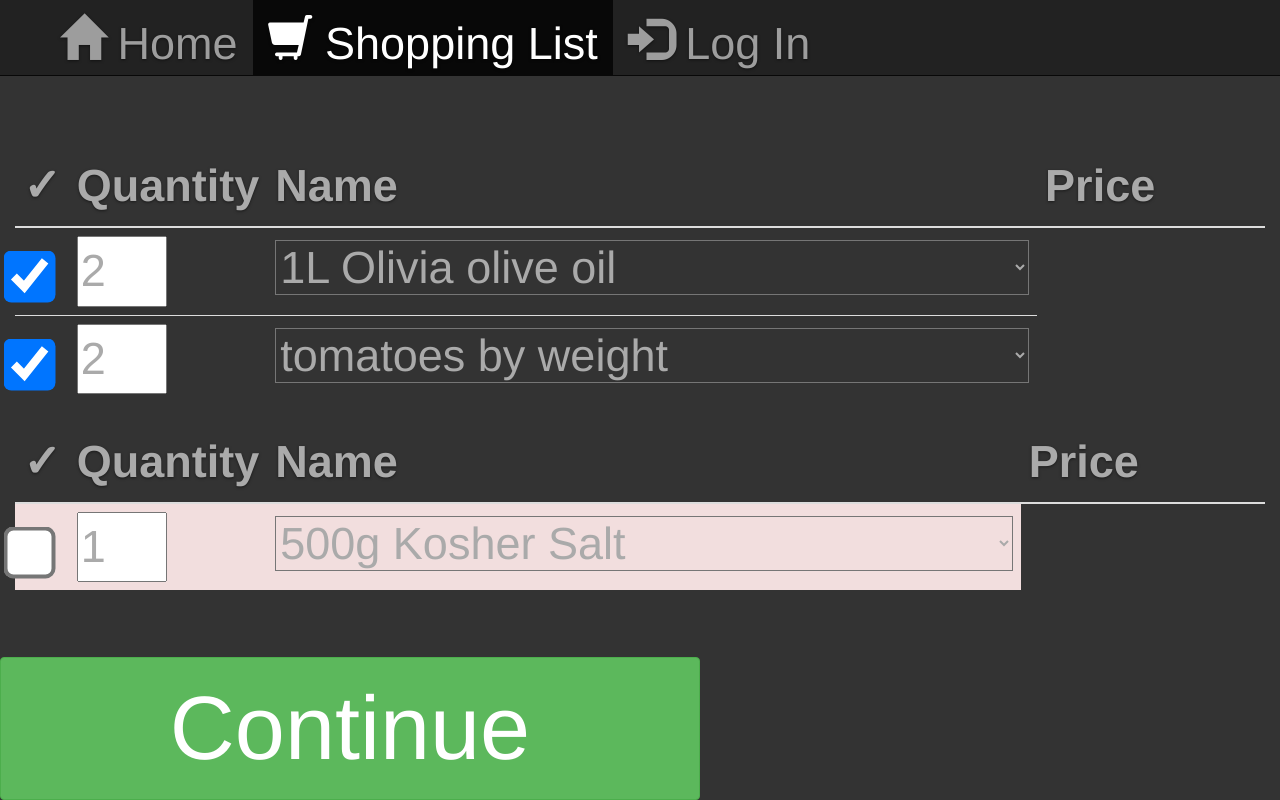
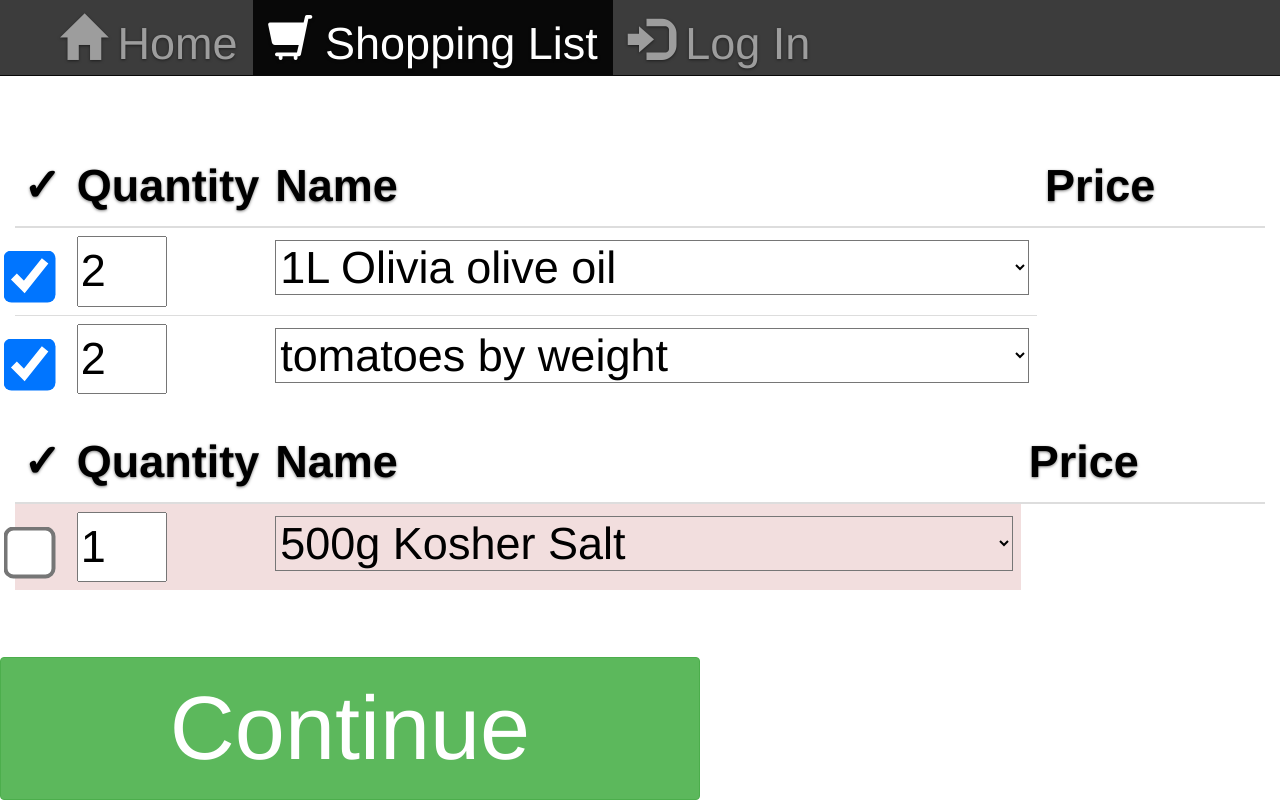
Before and after one commit to lfking/EZOrder, a Django app: page /ezorder/shopping_list/ in a window 1280 px wide. Run offline with Django 3.2, Linux system fonts and the light colour scheme; parts of the project's set-up code (start-up, migrations or seed data) failed here and were passed over; some libraries are stand-ins or nearby versions; some web fonts are replaced.

Commit message:
Last design issues

```diff
--- a/ezorder/views.py
+++ b/ezorder/views.py
@@ -53,6 +53,7 @@ def shopping_list(request):
     'selected': True,
     'brands': [
          {'name': 'tomatoes by weight', 'quantity': 2, 'unit_weight': 0.5, 'weight_unit': 'kg', 'price': 500},
+         {'name': 'Organic Tomatos', 'quantity': 5, 'unit_weight': 0.2, 'weight_unit': 'kg', 'price': 200}
     ],
   },
   {
--- a/static/css/cover.css
+++ b/static/css/cover.css
@@ -12,10 +12,10 @@
 html,
 body {
   height: 100%;
-  background-color: #333;
+  background-color: white;
 }
-body {
-  color: #aaa;
+    body {
+      color: #000000;
   text-align: left;
   text-shadow: 0 1px 3px rgba(0,0,0,.5);
 }
@@ -208,3 +208,8 @@ input[type="radio"], input[type="checkbox"] {
   -o-transform: scale(4); /* Opera */
   padding: 10px;
 }
+
+.navbar-inverse {
+    background-color: #3c3c3c;
+    border-color: #080808;
+}
--- a/templates/base.html
+++ b/templates/base.html
@@ -23,12 +23,16 @@
 
 
 <div class="navbar navbar-inverse navbar-static-top container" role="navigation">
+
           <div class="container">
+
             <div class="navbar-header">
               <a class="navbar-brand" href="#"></a>
             </div>
             <div class="collapse navbar-collapse">
+
               <ul class="nav navbar-nav">
+
                 <li {% if selected_nav == "index" %}
                           class="active"
                       {% endif %}
--- a/templates/index.html
+++ b/templates/index.html
@@ -23,11 +23,12 @@
     </div>
   </div>
 </div>
-            <h1 class="cover-heading">Order from your own Recipe</h1>
-            <p class="lead">SnapShop scans your recipe and allows you to easily order the needed ingredients.</p>
+            <h1 class="cover-heading"><img style src="/static/imgs/logo.png" alt=""></h1>
+            <p class="lead">Scan your recipe and get the ingredients</p>
             <p class="lead">
               <a data-toggle="modal" data-target="#myModal" class="btn btn-lg btn-default">Try it now</a>
             </p>
+
 </div>
 {% endblock %}
 
```
